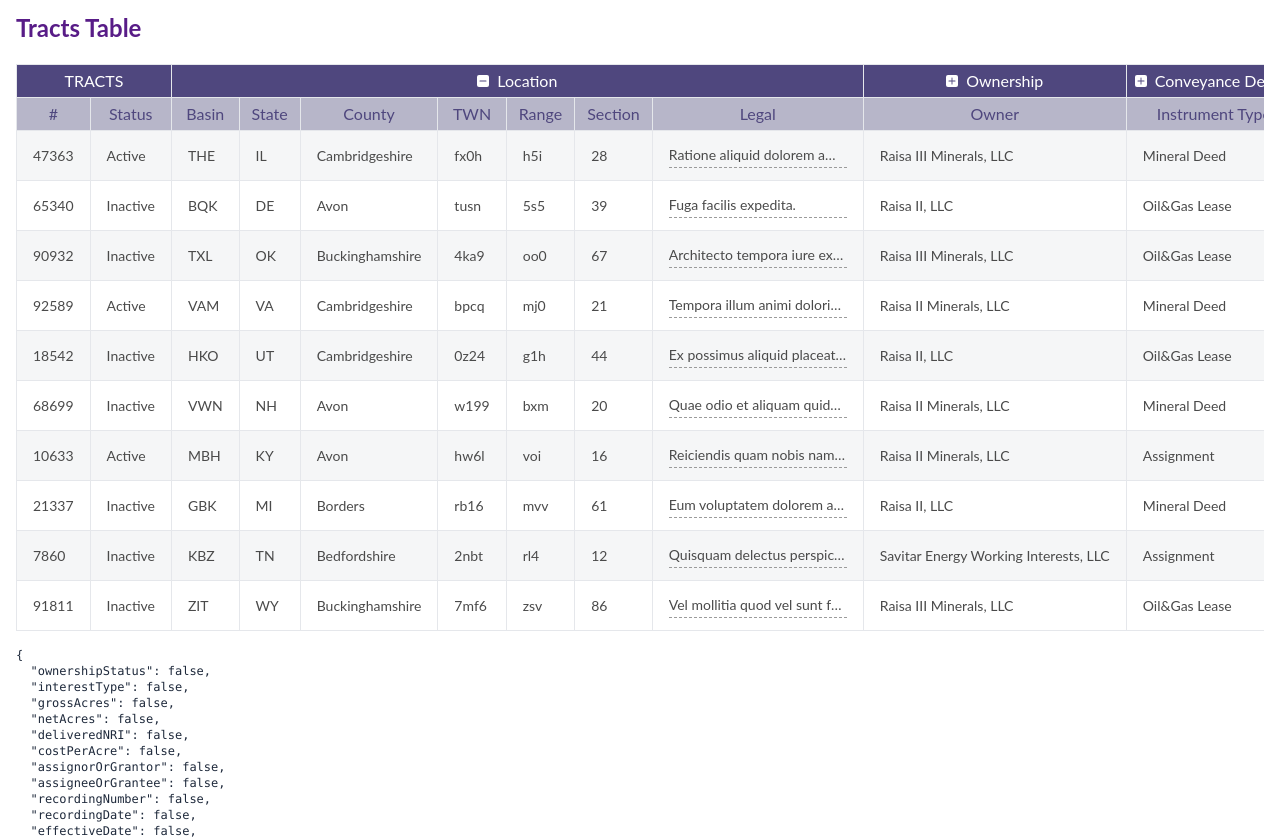
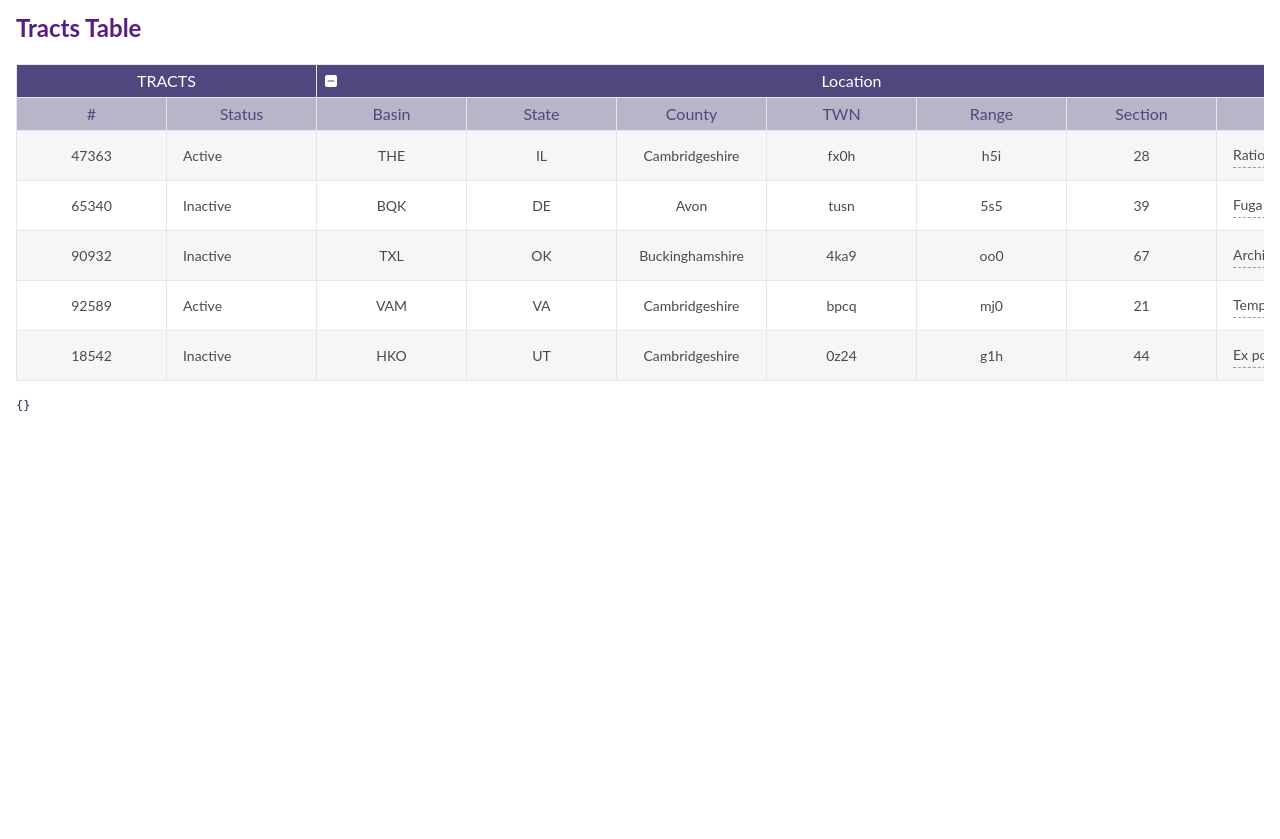
Before and after one commit to AgkTF/react-table-demo, a React (Create React App) app: page / in a window 1280 px wide. Shown: the top 839 px of the page. After the commit the page ends 800 px from the top, so only its background shows below. Built offline with nearby package versions, Linux system fonts and the light colour scheme.

Commit message:
- First successful attempt at resizing columns. - Handling the long content in cells.

```diff
--- a/src/components/CollapsibleHeader/CollapsibleHeader.tsx
+++ b/src/components/CollapsibleHeader/CollapsibleHeader.tsx
@@ -15,10 +15,10 @@ export function CollapsibleHeader({
   return (
     <button
       type="button"
-      className="w-full flex items-center justify-center gap-2"
+      className="w-full flex items-center gap-2"
       onClick={clickHandler}
     >
-      <div className="bg-white rounded-sm flex items-center justify-center">
+      <div className="bg-white rounded-sm flex items-center justify-center ">
         {currentColsState === 'visible' ? (
           <MinusIcon className="h-3 w-3 text-[#4f477e]" />
         ) : (
@@ -26,7 +26,7 @@ export function CollapsibleHeader({
         )}
       </div>
 
-      <span>{title}</span>
+      <span className="mx-auto truncate">{title}</span>
     </button>
   );
 }
--- a/src/components/EditableInputField/EditableInputField.tsx
+++ b/src/components/EditableInputField/EditableInputField.tsx
@@ -27,7 +27,7 @@ export function EditableInputField({ info }: Props) {
       type="text"
       spellCheck="false"
       value={value}
-      className="p-0 bg-inherit text-inherit text-[14px] border border-x-0 border-t-0 border-dashed border-b-[#9b9b9b] truncate"
+      className="p-0 bg-inherit text-inherit text-[14px] border border-x-0 border-t-0 border-dashed border-b-[#9b9b9b] truncate w-full"
       onChange={e => setValue(e.target.value)}
     />
   );
--- /dev/null
+++ b/src/components/JustTextCell/JustTextCell.tsx
@@ -0,0 +1,10 @@
+import { CellContext } from '@tanstack/react-table';
+import { Tract } from '../../types';
+
+type Props = {
+  info: CellContext<Tract, any>;
+};
+
+export function JustTextCell({ info }: Props) {
+  return <div className="text-center truncate">{info.getValue()}</div>;
+}
--- a/src/components/index.ts
+++ b/src/components/index.ts
@@ -1,2 +1,3 @@
 export * from './CollapsibleHeader/CollapsibleHeader';
 export * from './EditableInputField/EditableInputField';
+export * from './JustTextCell/JustTextCell';
--- a/src/tables/TractsTable/TractsTable.tsx
+++ b/src/tables/TractsTable/TractsTable.tsx
@@ -9,13 +9,18 @@ import {
 import { useCallback, useEffect, useMemo, useRef, useState } from 'react';
 import { SelectedCell, Tract } from '../../types';
 import { createTracts } from '../../utils';
-import { CollapsibleHeader } from '../../components/CollapsibleHeader/CollapsibleHeader';
-import { EditableInputField } from '../../components';
+import {
+  EditableInputField,
+  JustTextCell,
+  CollapsibleHeader,
+} from '../../components';
 import { useOnClickOutside } from '../../hooks/useOnClickOutside';
 
 const columnHelper = createColumnHelper<Tract>();
 
-const data = createTracts(10);
+const data = createTracts(5);
+
+const MIN_WIDTH = 75;
 
 export function BasicTable() {
   const tableRef = useRef(null);
@@ -29,7 +34,7 @@ export function BasicTable() {
         columns: [
           columnHelper.accessor('tractNumber', {
             header: '#',
-            cell: info => info.getValue(),
+            cell: info => <JustTextCell info={info} />,
           }),
           columnHelper.accessor('isActive', {
             header: 'Status',
@@ -49,27 +54,27 @@ export function BasicTable() {
         columns: [
           columnHelper.accessor('basinShortName', {
             header: 'Basin',
-            cell: info => info.getValue(),
+            cell: info => <JustTextCell info={info} />,
           }),
           columnHelper.accessor('stateShortName', {
             header: 'State',
-            cell: info => info.getValue(),
+            cell: info => <JustTextCell info={info} />,
           }),
           columnHelper.accessor('countyName', {
             header: 'County',
-            cell: info => info.getValue(),
+            cell: info => <JustTextCell info={info} />,
           }),
           columnHelper.accessor('township', {
             header: 'TWN',
-            cell: info => info.getValue(),
+            cell: info => <JustTextCell info={info} />,
           }),
           columnHelper.accessor('range', {
             header: 'Range',
-            cell: info => info.getValue(),
+            cell: info => <JustTextCell info={info} />,
           }),
           columnHelper.accessor('section', {
             header: 'Section',
-            cell: info => info.getValue(),
+            cell: info => <JustTextCell info={info} />,
           }),
           columnHelper.accessor('legal', {
             header: 'Legal',
@@ -89,31 +94,33 @@ export function BasicTable() {
         columns: [
           columnHelper.accessor('tractOwner', {
             header: 'Owner',
-            cell: info => info.getValue(),
+            cell: info => <JustTextCell info={info} />,
           }),
           columnHelper.accessor('ownershipStatus', {
-            header: 'Ownership Status',
-            cell: info => info.getValue(),
+            header: ({ column }) => {
+              return <div className="truncate">Ownership Status</div>;
+            },
+            cell: info => <JustTextCell info={info} />,
           }),
           columnHelper.accessor('interestType', {
             header: 'Interest Type',
-            cell: info => info.getValue(),
+            cell: info => <JustTextCell info={info} />,
           }),
           columnHelper.accessor('grossAcres', {
             header: 'Gross Acres',
-            cell: info => info.getValue(),
+            cell: info => <JustTextCell info={info} />,
           }),
           columnHelper.accessor('netAcres', {
             header: 'Net Acres',
-            cell: info => info.getValue(),
+            cell: info => <JustTextCell info={info} />,
           }),
           columnHelper.accessor('deliveredNRI', {
             header: 'Delivered NRI(%)',
-            cell: info => info.getValue(),
+            cell: info => <JustTextCell info={info} />,
           }),
           columnHelper.accessor('costPerAcre', {
             header: 'Cost/Acres ($)',
-            cell: info => info.getValue(),
+            cell: info => <JustTextCell info={info} />,
           }),
         ],
       }),
@@ -129,19 +136,19 @@ export function BasicTable() {
         columns: [
           columnHelper.accessor('instrumentType', {
             header: 'Instrument Type',
-            cell: info => info.getValue(),
+            cell: info => <JustTextCell info={info} />,
           }),
           columnHelper.accessor('assignorOrGrantor', {
             header: 'Assignor/Grantor',
-            cell: info => info.getValue(),
+            cell: info => <JustTextCell info={info} />,
           }),
           columnHelper.accessor('assigneeOrGrantee', {
             header: 'Assignee/Grantee',
-            cell: info => info.getValue(),
+            cell: info => <JustTextCell info={info} />,
           }),
           columnHelper.accessor('recordingNumber', {
             header: 'Recording Number',
-            cell: info => info.getValue(),
+            cell: info => <JustTextCell info={info} />,
           }),
           columnHelper.accessor('recordingDate', {
             header: 'Recording Date',
@@ -159,15 +166,15 @@ export function BasicTable() {
           }),
           columnHelper.accessor('lessor', {
             header: 'Lessor',
-            cell: info => info.getValue(),
+            cell: info => <JustTextCell info={info} />,
           }),
           columnHelper.accessor('lessee', {
             header: 'Lessee',
-            cell: info => info.getValue(),
+            cell: info => <JustTextCell info={info} />,
           }),
           columnHelper.accessor('leaseRecordingNumber', {
             header: 'Lease Recording Number',
-            cell: info => info.getValue(),
+            cell: info => <JustTextCell info={info} />,
           }),
           columnHelper.accessor('leaseRecordingDate', {
             header: 'Lease Recording Date',
@@ -185,11 +192,11 @@ export function BasicTable() {
           }),
           columnHelper.accessor('leasePrimaryTerm', {
             header: 'Primary Term',
-            cell: info => info.getValue(),
+            cell: info => <JustTextCell info={info} />,
           }),
           columnHelper.accessor('leaseOptionTerm', {
             header: 'Option Term',
-            cell: info => info.getValue(),
+            cell: info => <JustTextCell info={info} />,
           }),
         ],
       }),
@@ -204,6 +211,10 @@ export function BasicTable() {
     state: {
       columnVisibility,
     },
+    columnResizeMode: 'onChange',
+    // defaultColumn: {
+    //   minSize: MIN_WIDTH,
+    // },
     onColumnVisibilityChange: setColumnVisibility,
     getCoreRowModel: getCoreRowModel(),
   });
@@ -276,7 +287,7 @@ export function BasicTable() {
         return (
           <tr
             key={headerGroup.id}
-            className={`${
+            className={` ${
               headerGroup.depth === 0
                 ? 'bg-[#4f477e] text-white uppercase'
                 : 'bg-[#b7b6c9] text-[#4f477e]'
@@ -286,9 +297,10 @@ export function BasicTable() {
               <th
                 key={header.id}
                 colSpan={header.colSpan}
-                className={`py-1 whitespace-nowrap border border-gray-200 ${
+                className={`relative py-1 border border-gray-200 group truncate ${
                   headerGroup.depth > 0 ? 'px-3 capitalize' : 'px-2'
                 }`}
+                style={{ minWidth: header.getSize(), maxWidth: MIN_WIDTH }}
               >
                 {header.isPlaceholder
                   ? null
@@ -296,6 +308,11 @@ export function BasicTable() {
                       header.column.columnDef.header,
                       header.getContext()
                     )}
+
+                <div
+                  className="absolute right-0 top-0 h-full w-1 bg-sky-500 cursor-col-resize select-none touch-none opacity-0 group-hover:opacity-100"
+                  onMouseDown={header.getResizeHandler()}
+                ></div>
               </th>
             ))}
           </tr>
@@ -309,7 +326,7 @@ export function BasicTable() {
       {table.getRowModel().rows.map((row, i) => (
         <tr
           key={row.id}
-          className={`cursor-pointer ${
+          className={`cursor-pointer truncate ${
             i % 2 === 0 ? 'bg-[#f5f6f7]' : 'bg-white'
           } hover:bg-[#dddfe2]`}
         >
@@ -320,11 +337,11 @@ export function BasicTable() {
             return (
               <td
                 key={cell.id}
-                className={`py-3 px-4 text-[14px] text-[#4a4a4a] whitespace-nowrap ${
+                className={`py-3 px-4 text-[14px] text-[#4a4a4a] ${
                   isCellSelected
                     ? 'border-2 border-sky-400'
                     : 'border border-gray-200'
-                } `}
+                }`}
                 onClick={() => {
                   updateSelectedCells(
                     {
@@ -333,6 +350,9 @@ export function BasicTable() {
                     },
                     'single'
                   );
+                }}
+                style={{
+                  maxWidth: MIN_WIDTH,
                 }}
               >
                 {flexRender(cell.column.columnDef.cell, cell.getContext())}
@@ -344,24 +364,29 @@ export function BasicTable() {
     </tbody>
   );
 
-  useEffect(() => {
-    toggleColsVisibility('ownership');
-    toggleColsVisibility('conveyance');
-  }, [toggleColsVisibility]);
+  // TODO: fix this
+  // useEffect(() => {
+  //   toggleColsVisibility('ownership');
+  //   toggleColsVisibility('conveyance');
+  // }, [toggleColsVisibility]);
 
   return (
     <section className="py-3 px-4">
       <h2 className="font-bold text-2xl text-purple-900">Tracts Table</h2>
 
       <div className="w-full overflow-auto max-h-[1000px]">
-        <table className="mt-5 table-fixed" ref={tableRef}>
+        <table
+          className="mt-5 table-auto"
+          ref={tableRef}
+          style={{ width: table.getCenterTotalSize() }}
+        >
           {theadContent}
           {tbodyContent}
         </table>
       </div>
 
       <div className="mt-4 text-xs text-slate-800">
-        <pre>{JSON.stringify(table.getState().columnVisibility, null, 2)}</pre>
+        <pre>{JSON.stringify(table.getState().columnSizing, null, 2)}</pre>
       </div>
     </section>
   );
```
